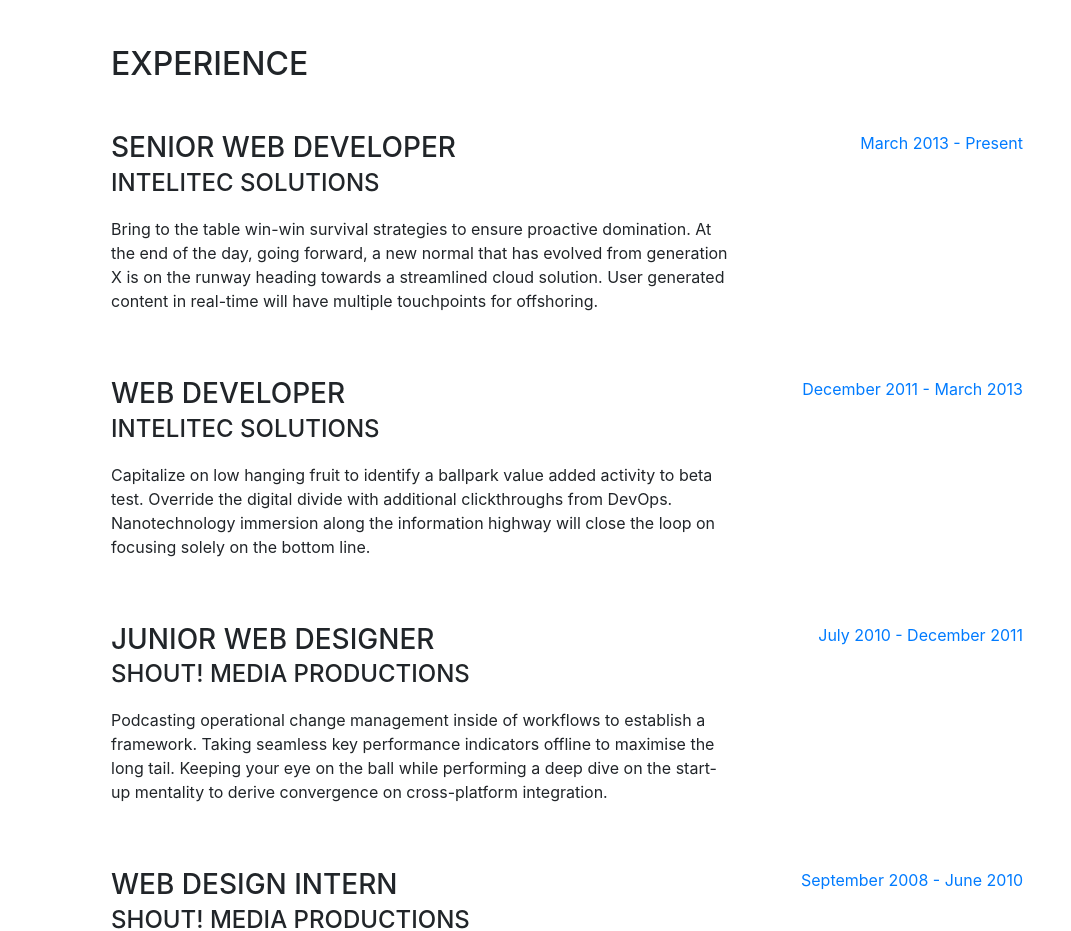
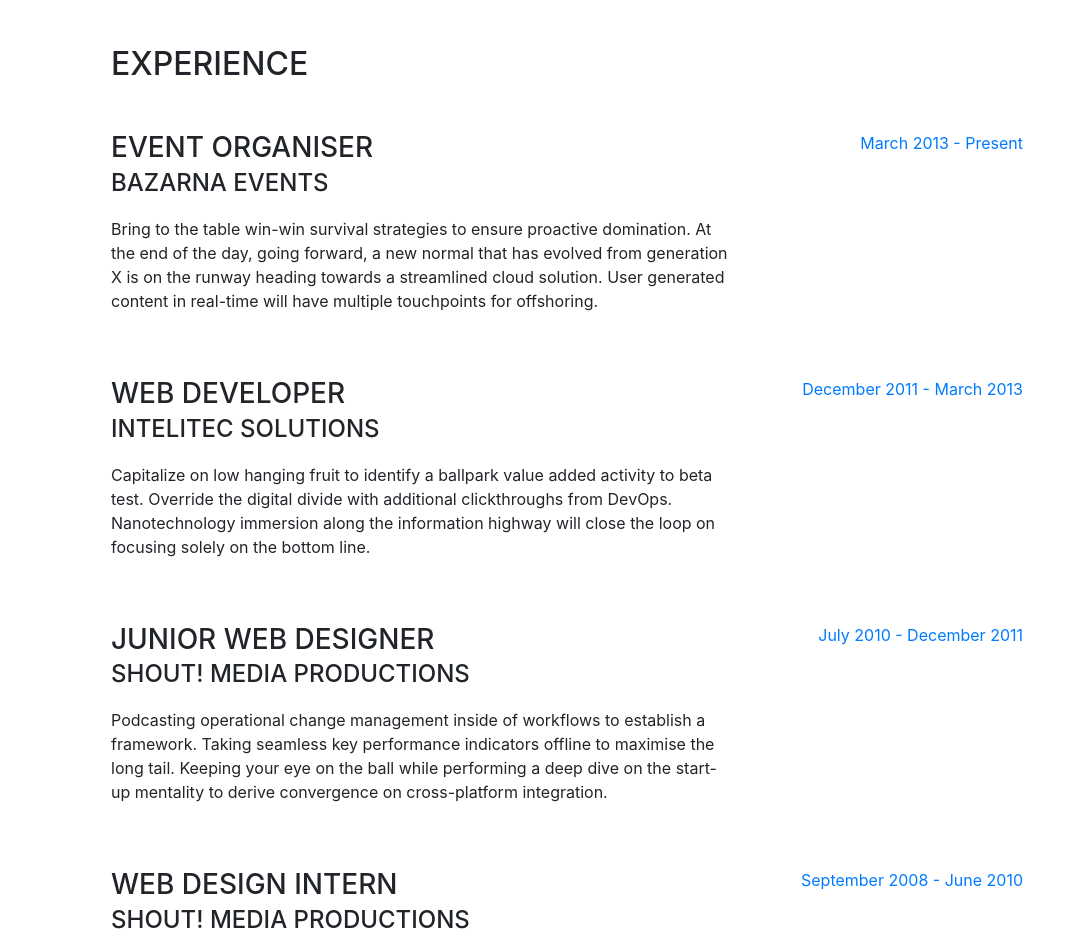
Before and after one commit to habiba11/habiba11.github.io, a website with bundled scripts: page index.html in a window 1280 px wide. Shown: the part 804-1735 px from the top of the page, without its empty margins (209-1280 px from the left). Built offline with nearby package versions, Linux system fonts and the light colour scheme; a web font is replaced by a local one.

Commit message:
Update index.html

```diff
--- a/index.html
+++ b/index.html
@@ -95,8 +95,8 @@
 
           <div class="resume-item d-flex flex-column flex-md-row mb-5">
             <div class="resume-content mr-auto">
-              <h3 class="mb-0">Senior Web Developer</h3>
-              <div class="subheading mb-3">Intelitec Solutions</div>
+              <h3 class="mb-0">Event organiser</h3>
+              <div class="subheading mb-3">Bazarna Events</div>
               <p>Bring to the table win-win survival strategies to ensure proactive domination. At the end of the day, going forward, a new normal that has evolved from generation X is on the runway heading towards a streamlined cloud solution. User generated content in real-time will have multiple touchpoints for offshoring.</p>
             </div>
             <div class="resume-date text-md-right">
```
